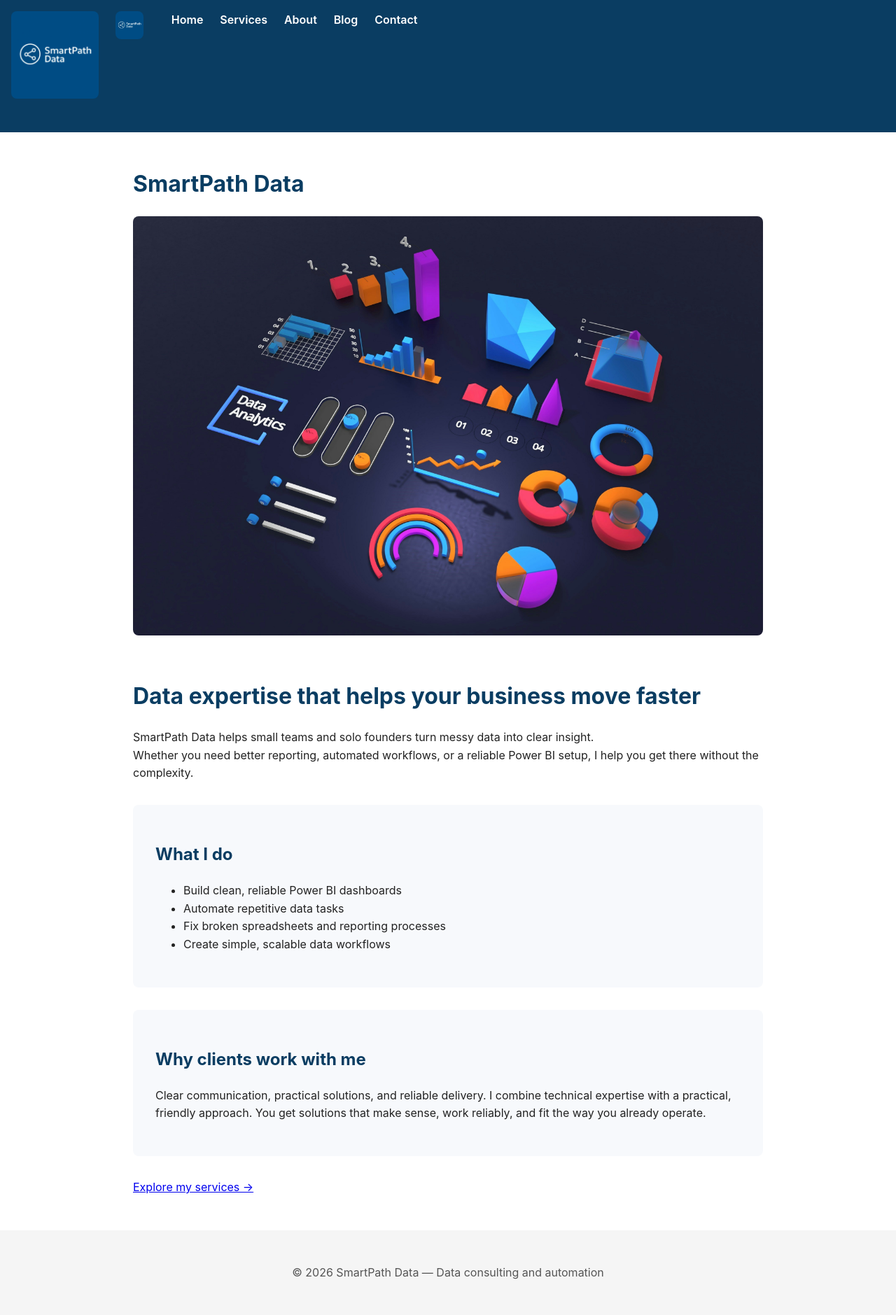
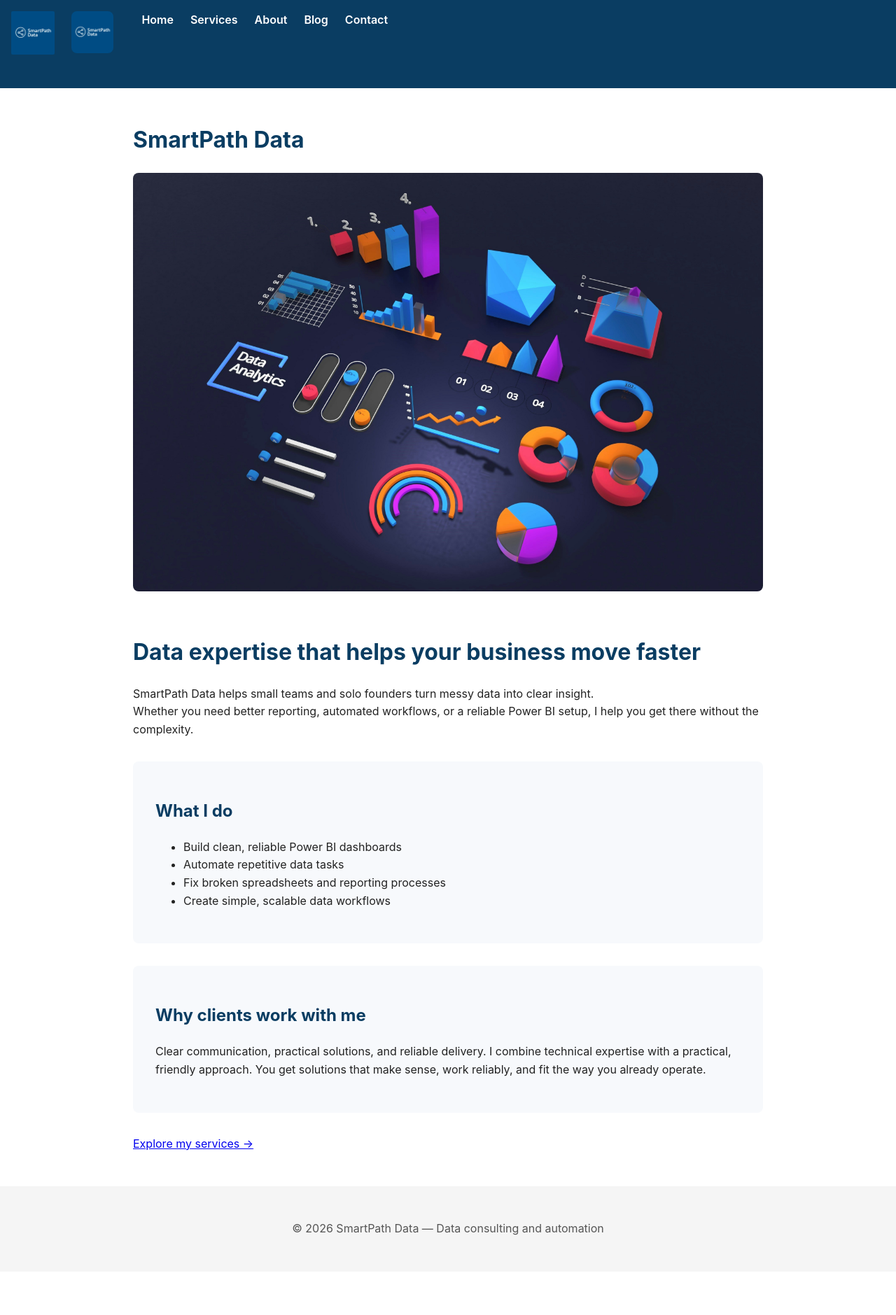
Before and after one commit to smartpathdata/smartpathdata.github.io, a Jekyll site: the page built from index.md, in a window 1280 px wide. Shown: the whole page at 70% size. Built offline with Jekyll 4.4.1, drawn with Linux system fonts in a browser that asks for light colours; after the commit the page ends 1817 px from its top, so only the background shows below that.

Commit message:
Update default.html

```diff
--- a/_layouts/default.html
+++ b/_layouts/default.html
@@ -10,8 +10,8 @@
 
 <header>
   <nav>
-  <img src="/assets/images/cplogo1_rev.png" alt="SmartPath Data" style="width:10%; border-radius:8px; margin-bottom:2rem;">
-  <img src="/assets/images/cplogo1_rev.png" alt="SmartPath Data" style="height:40px; margin-right:1rem;">
+  <img src="/assets/images/cplogo1_rev.png" alt="SmartPath Data" style="width:5%; border-radius:2px; margin-bottom:2rem;">
+  <img src="/assets/images/cplogo1_rev.png" alt="SmartPath Data" style="height:60px; margin-right:1rem;">
   <a href="/">Home</a>
   <a href="/services">Services</a>
   <a href="/about">About</a>
```
